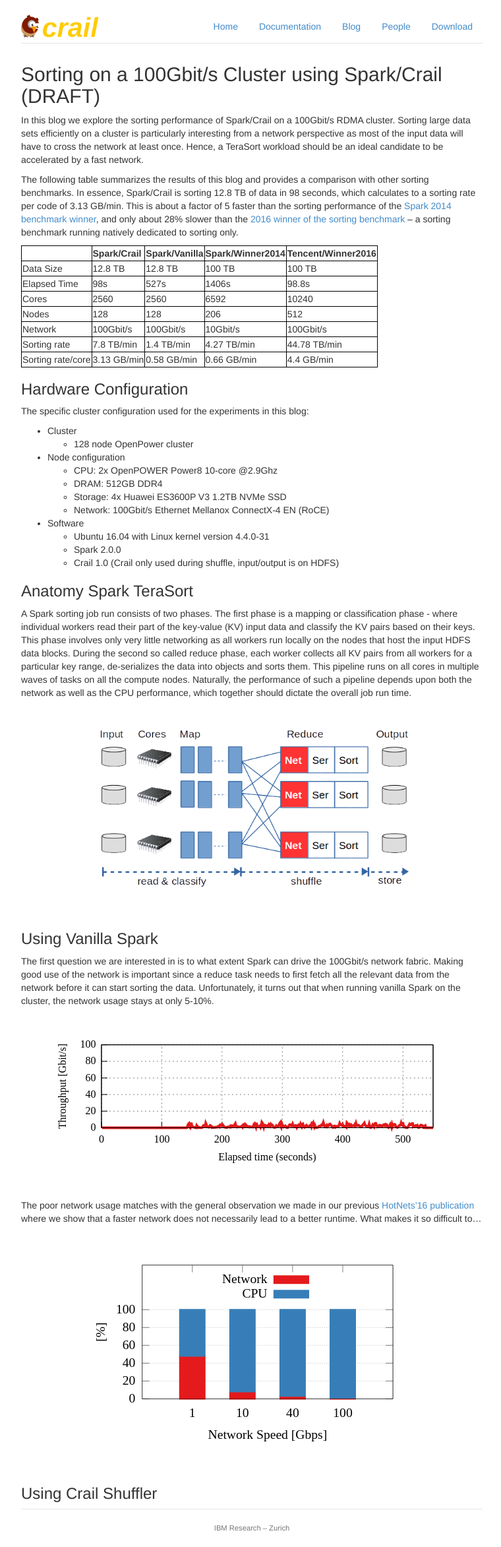
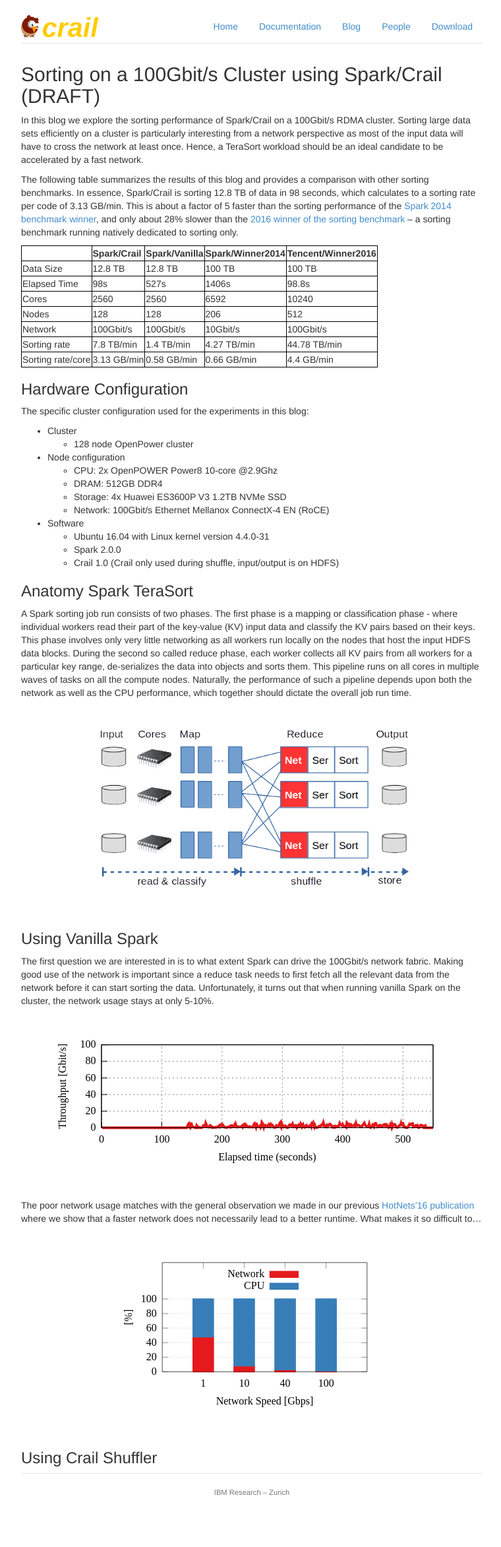
Before and after one commit to apache/incubator-crail-website, a Jekyll site: the page built from _posts/blog/2017-01-1-sorting.md, in a window 1280 px wide. Shown: the whole page at 66% size, without its empty margins (258-1018 px from the left). Built offline with Jekyll 4.4.1, drawn with Linux system fonts in a browser that asks for light colours; after the commit the page ends 2291 px from its top, so only the background shows below that.

Commit message:
Update 2017-01-1-sorting.md

```diff
--- a/_posts/blog/2017-01-1-sorting.md
+++ b/_posts/blog/2017-01-1-sorting.md
@@ -55,7 +55,7 @@
 The poor network usage matches with the general observation we made in our previous [HotNets'16 publication](http://dl.acm.org/citation.cfm?id=3027062) where we show that a faster network does not necessarily lead to a better runtime. What makes it so difficult to...
 
 <br>
-<div style="text-align:center"><img src ="http://crail.io/img/blog/sort/cpu_network.svg" width="490"/></div>
+<div style="text-align:center"><img src ="http://crail.io/img/blog/sort/cpu_network.svg" width="400"/></div>
 <br><br>
 
 ### Using Crail Shuffler
```
